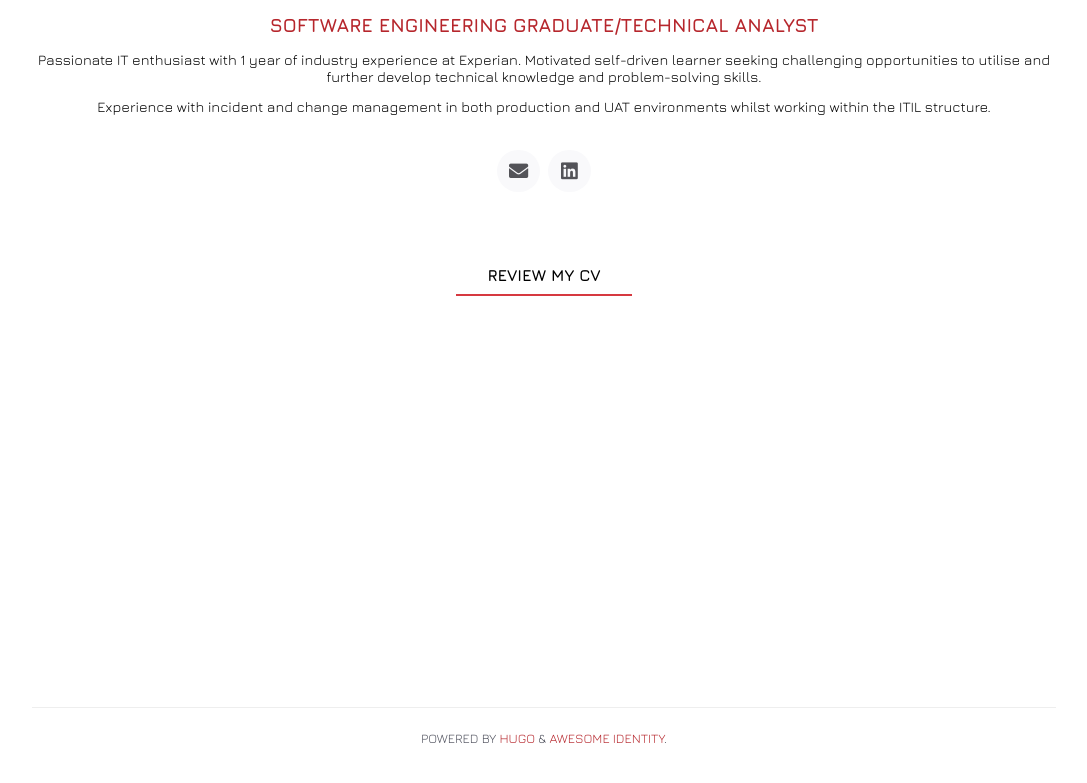
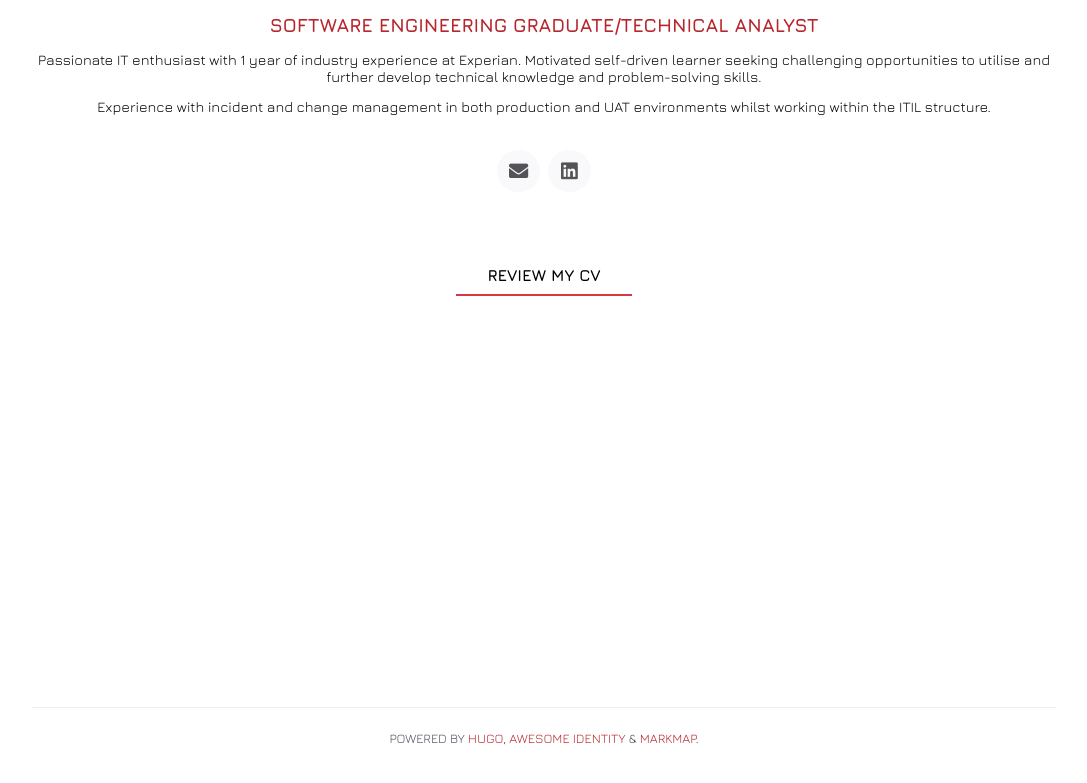
Before and after one commit to ellioteb/ellioteb.github.io, a plain HTML site: page index.html in a window 1280 px wide. Shown: the part 357-1140 px from the top of the page, without its empty margins (96-1183 px from the left). Drawn offline with nearby package versions, Linux system fonts and the light colour scheme; a script that the page names is missing.

Commit message:
added markmap credit

```diff
--- a/index.html
+++ b/index.html
@@ -71,7 +71,7 @@
     </div>
 <footer class="footer">
 
-  <p class="powered-by">Powered by <a href="https://gohugo.io/">Hugo</a> & <a href="https://github.com/posquit0/hugo-awesome-identity">Awesome Identity</a>.</p>
+    <p class="powered-by">Powered by <a href="https://gohugo.io/">Hugo</a>, <a href="https://github.com/posquit0/hugo-awesome-identity">Awesome Identity</a> &  <a href="https://markmap.js.org/">markmap</a>.</p>
 </footer>
 
 
```
